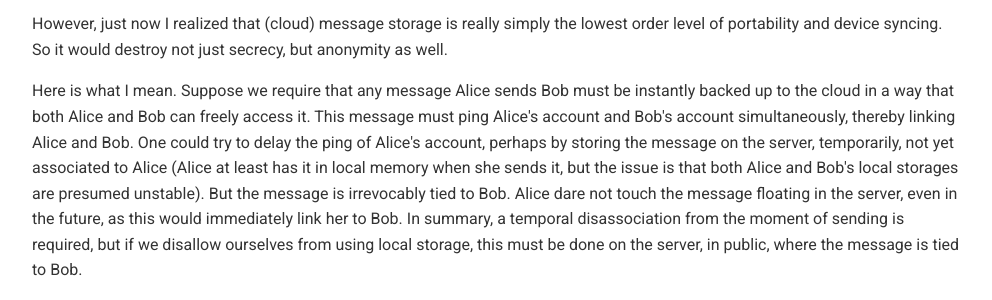
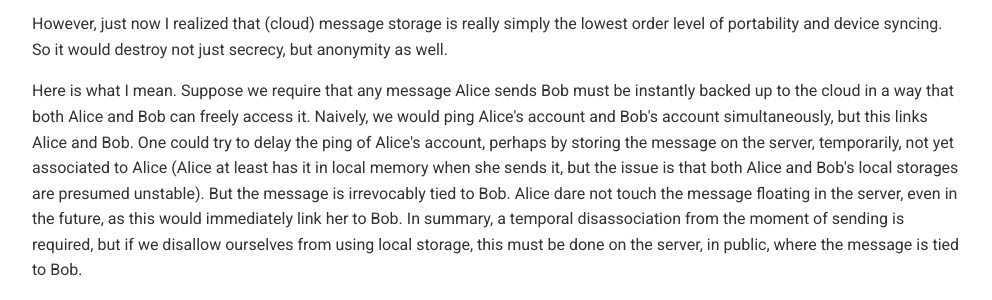
Before and after one commit to chatscrypt/chatscrypt.github.io, a Jekyll site: the page built from _posts/2020-02-08-the-chatscrypt-architecture-part-v-anonymity-vs-portability.html, in a window 1280 px wide. Shown: the part 705-1005 px from the top of the page, without its empty margins (143-1135 px from the left). Built offline with Jekyll 4.4.1, drawn with Linux system fonts in a browser that asks for light colours; comment, search, counter and statistics services are not loaded.

Commit message:
Update 2020-02-08-the-chatscrypt-architecture-part-v-anonymity-vs-portability.html

```diff
--- a/_posts/2020-02-08-the-chatscrypt-architecture-part-v-anonymity-vs-portability.html
+++ b/_posts/2020-02-08-the-chatscrypt-architecture-part-v-anonymity-vs-portability.html
@@ -15,7 +15,7 @@ Not surprisingly, I've discovered the postal DH protocol has some flaws. First,
 
 <p>However, just now I realized that (cloud) message storage is really simply the lowest order level of portability and device syncing. So it would destroy not just secrecy, but anonymity as well.
 
-<p>Here is what I mean. Suppose we require that any message Alice sends Bob must be instantly backed up to the cloud in a way that both Alice and Bob can freely access it. This message must ping Alice's account and Bob's account simultaneously, thereby linking Alice and Bob. One could try to delay the ping of Alice's account, perhaps by storing the message on the server, temporarily, not yet associated to Alice (Alice at least has it in local memory when she sends it, but the issue is that both Alice and Bob's local storages are presumed unstable). But the message is irrevocably tied to Bob. Alice dare not touch the message floating in the server, even in the future, as this would immediately link her to Bob. In summary, a temporal disassociation from the moment of sending is required, but if we disallow ourselves from using local storage, this must be done on the server, in public, where the message is tied to Bob.
+<p>Here is what I mean. Suppose we require that any message Alice sends Bob must be instantly backed up to the cloud in a way that both Alice and Bob can freely access it. Naively, we would ping Alice's account and Bob's account simultaneously, but this links Alice and Bob. One could try to delay the ping of Alice's account, perhaps by storing the message on the server, temporarily, not yet associated to Alice (Alice at least has it in local memory when she sends it, but the issue is that both Alice and Bob's local storages are presumed unstable). But the message is irrevocably tied to Bob. Alice dare not touch the message floating in the server, even in the future, as this would immediately link her to Bob. In summary, a temporal disassociation from the moment of sending is required, but if we disallow ourselves from using local storage, this must be done on the server, in public, where the message is tied to Bob.
 
 <p>Basically, anonymity is at complete odds with portability. Below are the reasons I've decided to forgo anonymity (in other words, the server will have complete knowledge of who you are contacting and when):
 
```
